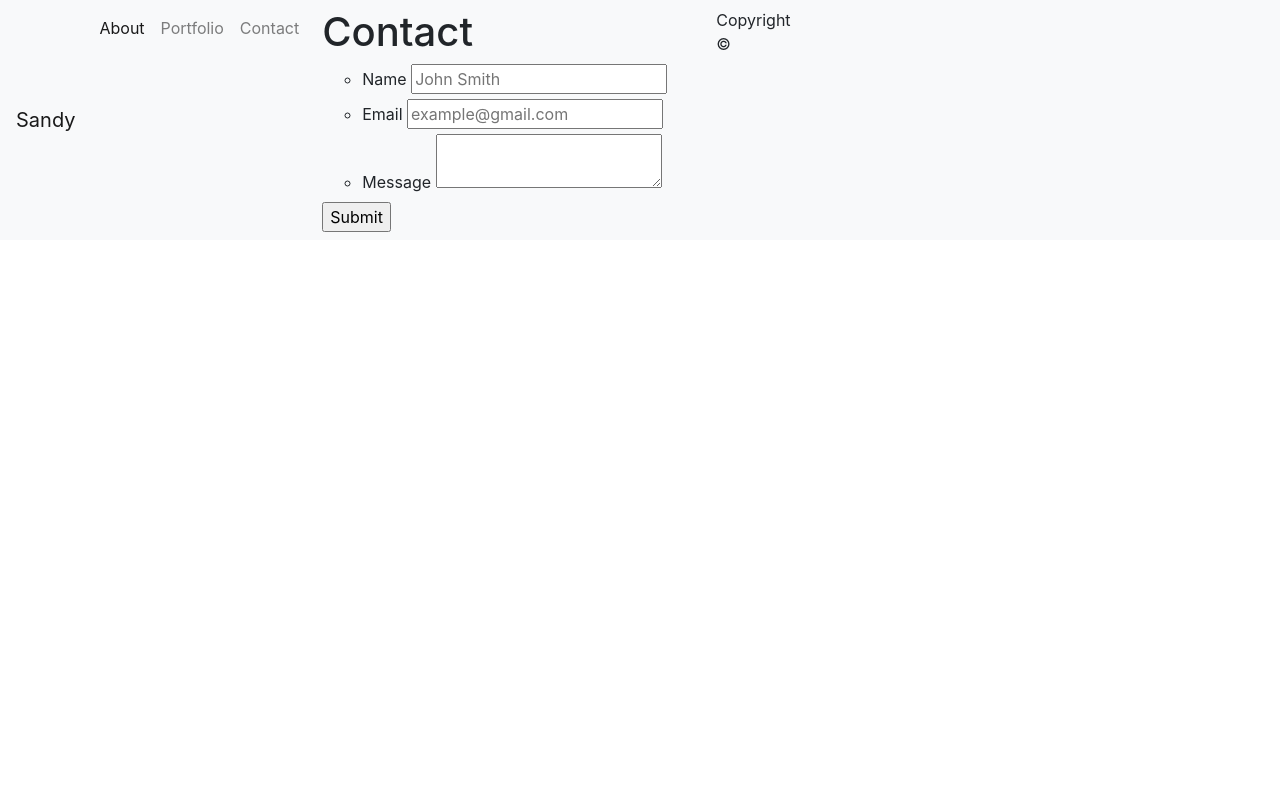
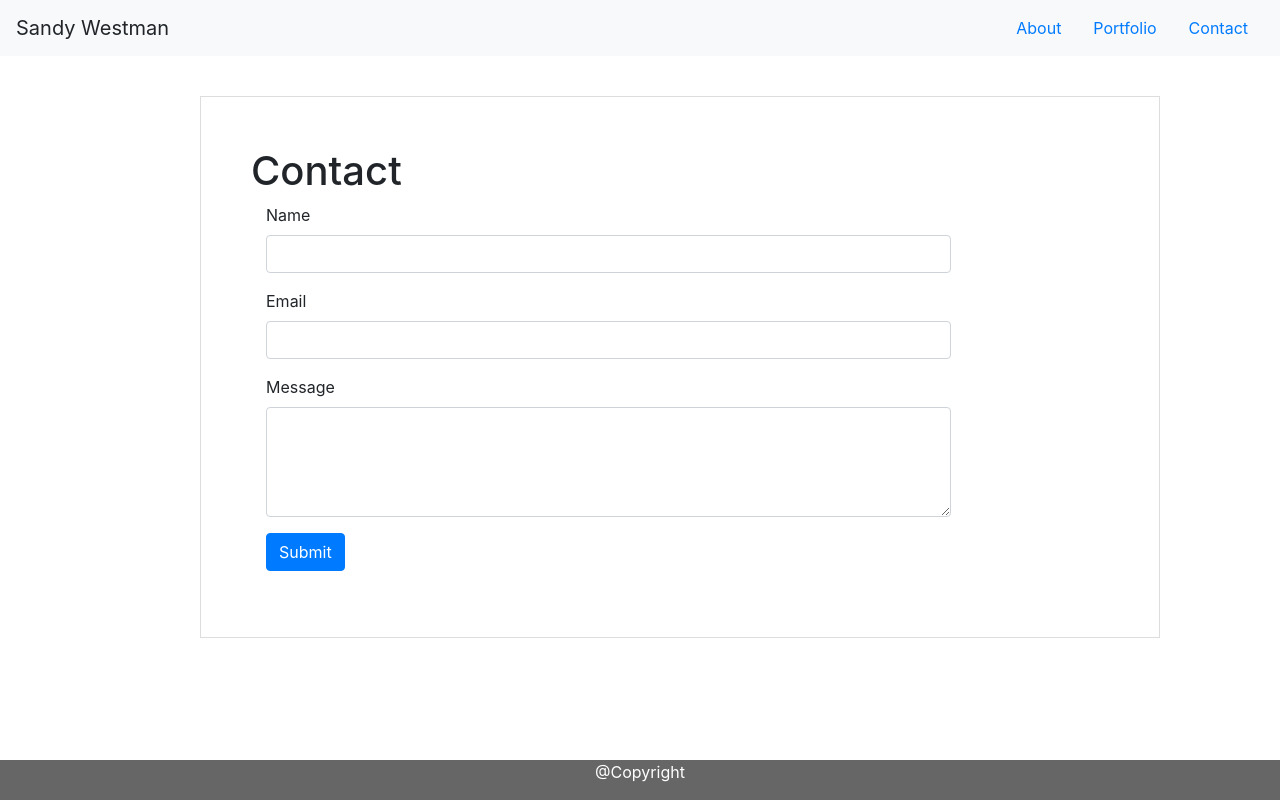
Before and after one commit to Westman1973/Bootstrap-Portfolio, a plain HTML site: page contact.html in a window 1280 px wide. Drawn offline with nearby package versions, Linux system fonts and the light colour scheme.

Commit message:
final update

```diff
--- a/contact.html
+++ b/contact.html
@@ -9,14 +9,14 @@
 
 <body>
 <!-- Navbar (from Bootstrap) -->
-<nav class="navbar navbar-expand-lg navbar-light bg-light">
-    <a class="navbar-brand" href="#">Sandy</a>
+<nav class="navbar navbar-expand-md bg-light" style="background-color: rgb(103, 151, 151);">
+    <a class="navbar-brand">Sandy Westman</a>
     <button class="navbar-toggler" type="button" data-toggle="collapse" data-target="#navbarSupportedContent" aria-controls="navbarSupportedContent" aria-expanded="false" aria-label="Toggle navigation">
       <span class="navbar-toggler-icon"></span>
     </button>
 
     <div class="collapse navbar-collapse justify-content-end" id="navbarSupportedContent">
-      <ul class="navbar-nav mr-auto">
+      <ul class="nav justify-content-end">
         <li class="nav-item active">
           <a class="nav-link" href="index.html">About <span class="sr-only">(current)</span></a>
         </li>
@@ -28,37 +28,76 @@
           </li>
 
 
+      </ul>
+    </div>
+  </nav>
+
   <div id="main-container" class="container">
-    <section class="main-section">
       <h1>Contact</h1>
+          <div class="form-group">
+          <label for="name" class="col-sm-2 control-label">Name</label>
+          <div class="col-sm-10">
+            <input type="text" class="form-control" id="name" name="name" value="">
+          </div>
+        </div>
+        <div class="form-group">
+          <label for="email" class="col-sm-2 control-label">Email</label>
+          <div class="col-sm-10">
+            <input type="email" class="form-control" id="email" name="email" value="">
+          </div>
+        </div>
+        <div class="form-group">
+          <label for="message" class="col-sm-2 control-label">Message</label>
+          <div class="col-sm-10">
+            <textarea class="form-control" rows="4" name="message"></textarea>
+          </div>
+        </div>
 
-      <form id="contact-form">
-        <ul>
-          <li>
-            <label for="name">Name</label>
-            <input type="text" id="name" name="name" placeholder="John Smith" required="required">
-          </li>
-          <li>
-            <label for="email">Email</label>
-            <input type="email" id="email" name="email" placeholder="example@gmail.com" required="required">
-          </li>
-          <li>
-            <label for="message">Message</label>
-            <textarea id="message" name="message" required="required"></textarea>
-          </li>
-        </ul>
-        <input type="submit">
+        <div class="form-group">
+          <div class="col-sm-10 col-sm-offset-2">
+            <input id="submit" name="submit" type="submit" value="Submit" class="btn btn-primary">
+          </div>
+        </div>
+
+
+          </div>
+          </div>
+      </div>
       </form>
 
-    </section>
+      <div class="footer">
+          <p> @Copyright </p>
+    </div>
 
-  </div>
+    </footer>
 
-  <footer>
-    <div class="container">
-      Copyright &copy;
-    </div>
-  </footer>
-</body>
 
-</html>
+      </body>
+      </html>
+
+      <style>
+
+
+      .container {
+        width: 100%;
+        max-width: 960px;
+        padding-top: 40px;
+        padding: 50px;
+        margin-top:40px;
+        margin-left: 200px;
+        background: #ffffff;
+        border: 1px solid #dddddd;
+        clear: both;
+      }
+
+      .footer {
+      position: fixed;
+      left: 0;
+      bottom: 0;
+      width: 100%;
+      background-color: #666666;
+      color: white;
+      text-align: center;
+  }
+
+      </style>
```
Also changed, not shown: index.html (+61 -24 lines), portfolio.html (+2 -2 lines).
